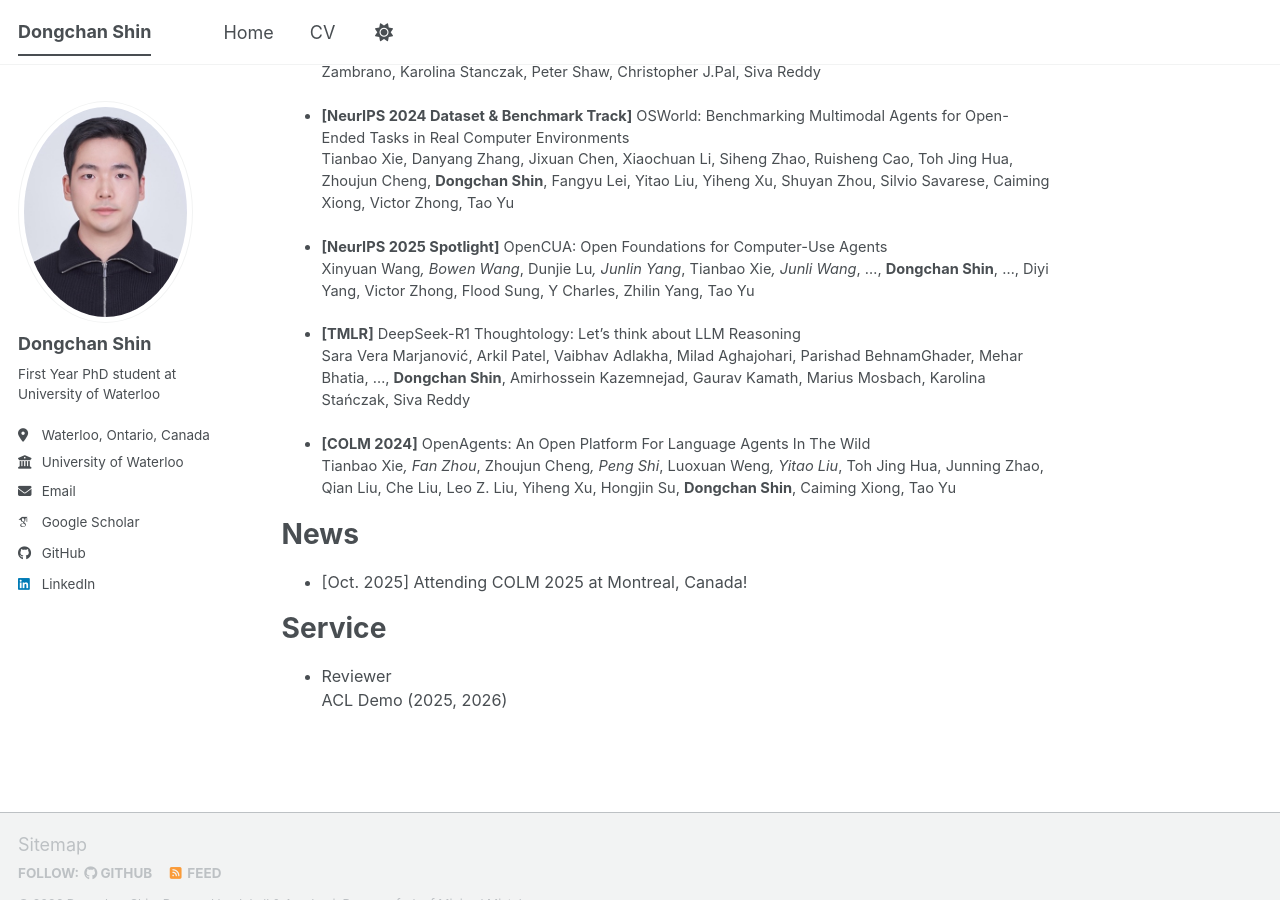
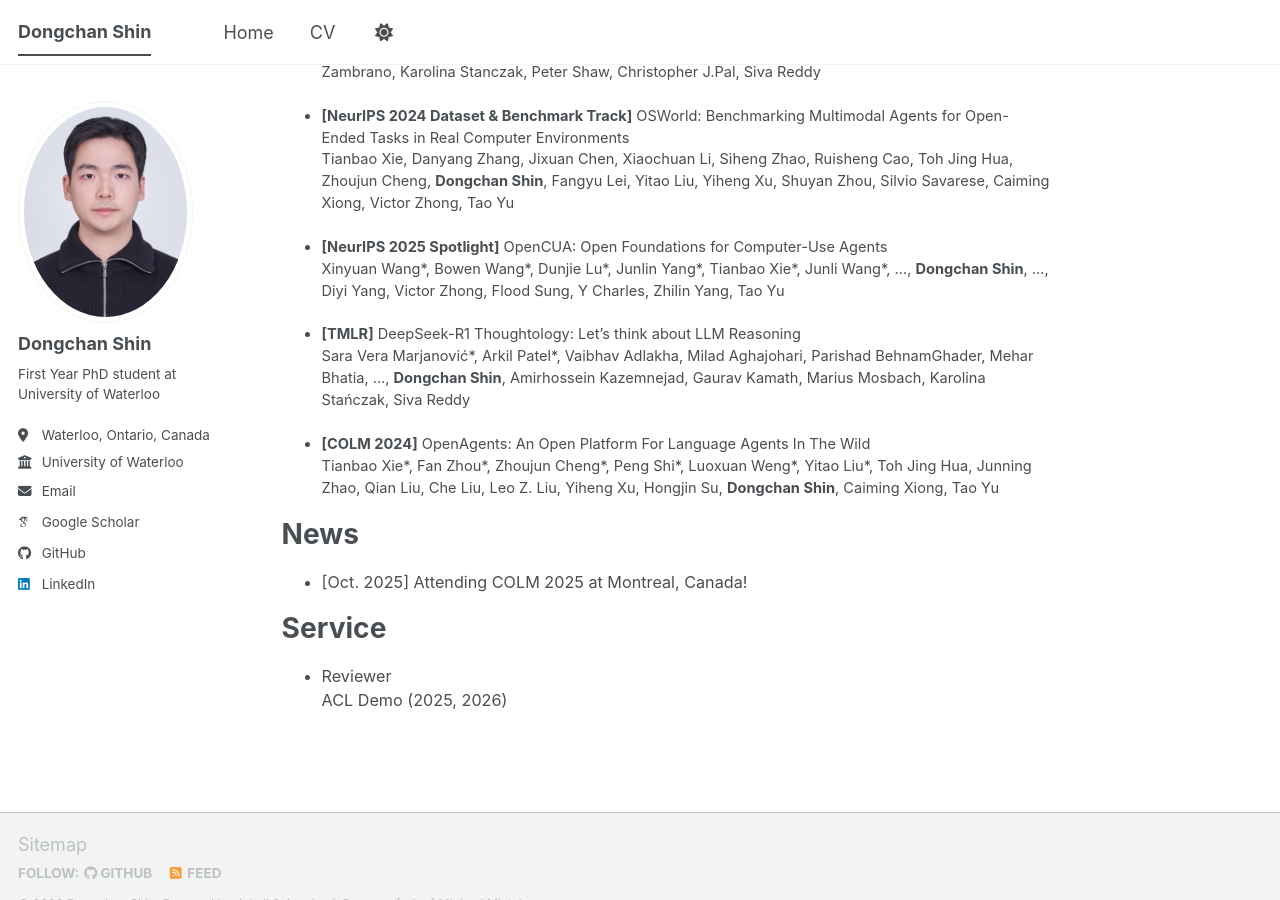
Before and after one commit to thomasshin/thomasshin.github.io, a Jekyll site: the page built from _pages/about.md, in a window 1280 px wide and 900 px high, scrolled down 628 px. Built offline with Jekyll 4.4.1, drawn with Linux system fonts in a browser that asks for light colours; some web fonts are replaced; a script bundle is joined from its source files by our own code; library files that are not in the unit come from our copies.

```diff
--- a/_pages/about.md
+++ b/_pages/about.md
@@ -28,13 +28,13 @@ Publications
   Tianbao Xie, Danyang Zhang, Jixuan Chen, Xiaochuan Li, Siheng Zhao, Ruisheng Cao, Toh Jing Hua, Zhoujun Cheng, **Dongchan Shin**, Fangyu Lei, Yitao Liu, Yiheng Xu, Shuyan Zhou, Silvio Savarese, Caiming Xiong, Victor Zhong, Tao Yu
 
 * **[NeurIPS 2025 Spotlight]** OpenCUA: Open Foundations for Computer-Use Agents
-  Xinyuan Wang*, Bowen Wang*, Dunjie Lu*, Junlin Yang*, Tianbao Xie*, Junli Wang*, ..., **Dongchan Shin**, ..., Diyi Yang, Victor Zhong, Flood Sung, Y Charles, Zhilin Yang, Tao Yu
+  Xinyuan Wang\*, Bowen Wang\*, Dunjie Lu\*, Junlin Yang\*, Tianbao Xie\*, Junli Wang\*, ..., **Dongchan Shin**, ..., Diyi Yang, Victor Zhong, Flood Sung, Y Charles, Zhilin Yang, Tao Yu
 
 * **[TMLR]** DeepSeek-R1 Thoughtology: Let's think about LLM Reasoning
-  Sara Vera Marjanović, Arkil Patel, Vaibhav Adlakha, Milad Aghajohari, Parishad BehnamGhader, Mehar Bhatia, ..., **Dongchan Shin**, Amirhossein Kazemnejad, Gaurav Kamath, Marius Mosbach, Karolina Stańczak, Siva Reddy
+  Sara Vera Marjanović\*, Arkil Patel\*, Vaibhav Adlakha, Milad Aghajohari, Parishad BehnamGhader, Mehar Bhatia, ..., **Dongchan Shin**, Amirhossein Kazemnejad, Gaurav Kamath, Marius Mosbach, Karolina Stańczak, Siva Reddy
 
 * **[COLM 2024]** OpenAgents: An Open Platform For Language Agents In The Wild
-  Tianbao Xie*, Fan Zhou*, Zhoujun Cheng*, Peng Shi*, Luoxuan Weng*, Yitao Liu*, Toh Jing Hua, Junning Zhao, Qian Liu, Che Liu, Leo Z. Liu, Yiheng Xu, Hongjin Su, **Dongchan Shin**, Caiming Xiong, Tao Yu
+  Tianbao Xie\*, Fan Zhou\*, Zhoujun Cheng\*, Peng Shi\*, Luoxuan Weng\*, Yitao Liu\*, Toh Jing Hua, Junning Zhao, Qian Liu, Che Liu, Leo Z. Liu, Yiheng Xu, Hongjin Su, **Dongchan Shin**, Caiming Xiong, Tao Yu
 
 News
 ======
```
